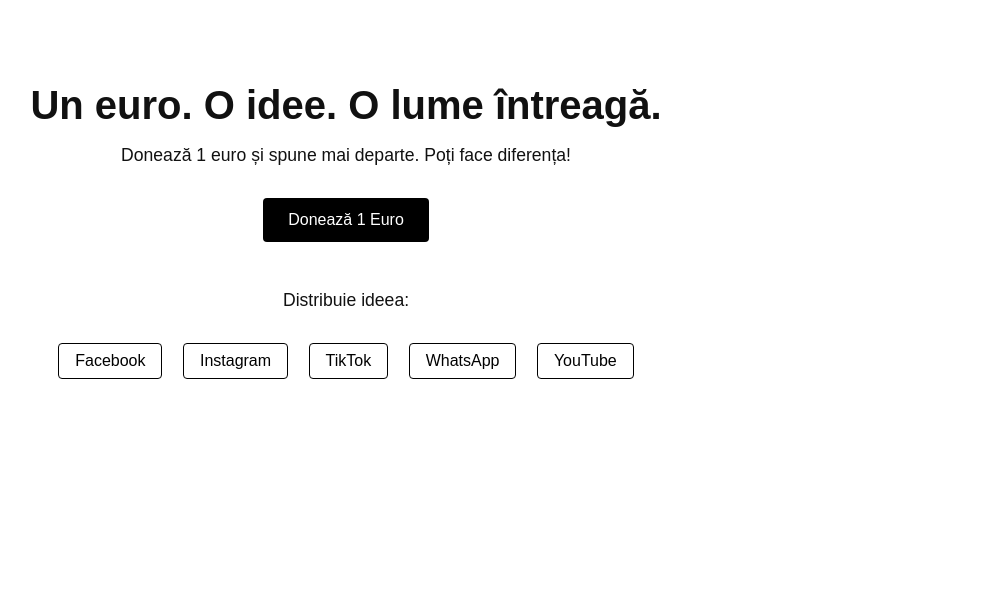
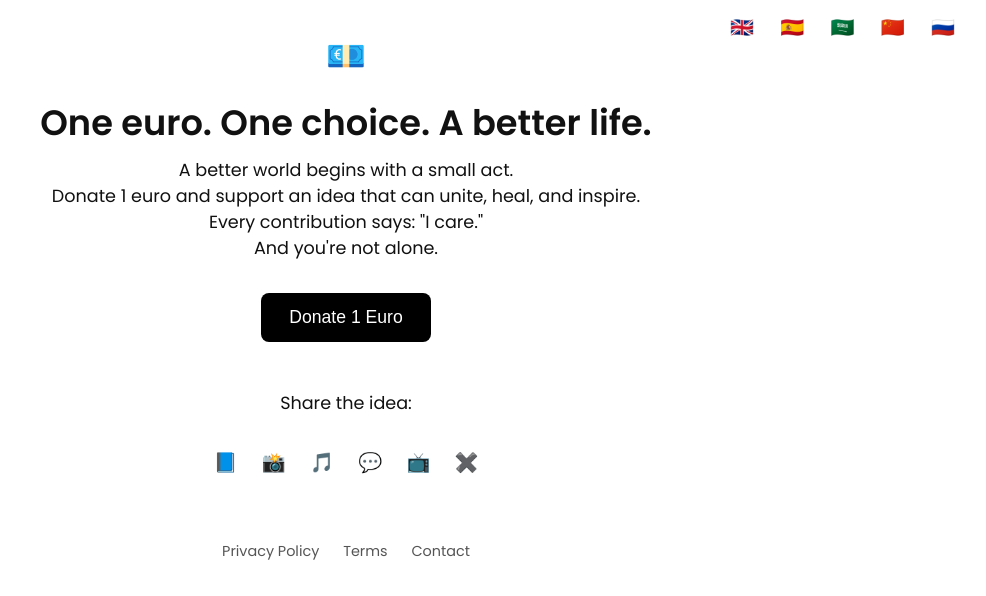
Before and after one commit to all1euro/1euro_project, a plain HTML site: page index.html in a window 1280 px wide. Shown: the whole page, without its empty margins (294-1280 px from the left). Drawn offline with Linux system fonts and the light colour scheme.

Commit message:
versiune multilingvă + design

```diff
--- a/index.html
+++ b/index.html
@@ -1,66 +1,206 @@
 <!DOCTYPE html>
-<html lang="ro">
+<html lang="en">
 <head>
-  <meta charset="UTF-8">
-  <title>1EuroProject - Donează</title>
-  <meta name="viewport" content="width=device-width, initial-scale=1">
+  <meta charset="UTF-8" />
+  <meta name="viewport" content="width=device-width, initial-scale=1.0" />
+  <title>1 Euro Project</title>
+  <link href="https://fonts.googleapis.com/css2?family=Poppins:wght@400;600&display=swap" rel="stylesheet">
   <style>
     body {
-      background-color: #fff;
+      margin: 0;
+      font-family: 'Poppins', sans-serif;
+      background: #fff;
       color: #111;
-      font-family: sans-serif;
       text-align: center;
-      padding: 3rem 1rem;
+      padding: 2rem 1rem;
     }
+
+    .lang-selector {
+      position: absolute;
+      top: 15px;
+      right: 20px;
+    }
+
+    .lang-selector button {
+      background: none;
+      border: none;
+      font-size: 1.2rem;
+      cursor: pointer;
+      margin: 0 5px;
+    }
+
+    .euro-symbol {
+      font-size: 2rem;
+      margin-bottom: 0.5rem;
+    }
+
     h1 {
-      font-size: 2.5rem;
-      margin-bottom: 1rem;
+      font-size: 2.2rem;
+      margin: 1rem 0 0.5rem;
     }
+
     p {
       font-size: 1.1rem;
-      margin-bottom: 2rem;
+      max-width: 600px;
+      margin: 0 auto 2rem;
     }
-    .btn {
-      background: black;
-      color: white;
+
+    .donate-button {
+      background-color: #000;
+      color: #fff;
+      padding: 14px 28px;
+      font-size: 1.1rem;
       border: none;
-      padding: 0.8rem 1.6rem;
-      font-size: 1rem;
-      border-radius: 4px;
+      border-radius: 8px;
       cursor: pointer;
+      transition: all 0.3s ease;
     }
-    .social {
+
+    .donate-button:hover {
+      box-shadow: 0 0 10px #000;
+      transform: scale(1.05);
+    }
+
+    .thank-you {
+      margin-top: 1.5rem;
+      font-weight: bold;
+      display: none;
+    }
+
+    .social-icons {
       margin-top: 3rem;
     }
-    .social a {
+
+    .social-icons a {
+      margin: 0 10px;
       display: inline-block;
-      margin: 0 0.5rem;
+      font-size: 1.2rem;
       text-decoration: none;
-      font-size: 1rem;
-      color: black;
-      border: 1px solid #000;
-      padding: 0.5rem 1rem;
-      border-radius: 4px;
+    }
+
+    .footer {
+      margin-top: 4rem;
+      font-size: 0.9rem;
+      color: #777;
+    }
+
+    .footer a {
+      color: #555;
+      text-decoration: none;
+      margin: 0 10px;
+    }
+
+    .footer a:hover {
+      text-decoration: underline;
     }
   </style>
 </head>
 <body>
-  <h1>Un euro. O idee. O lume întreagă.</h1>
-  <p>Donează 1 euro și spune mai departe. Poți face diferența!</p>
+  <div class="lang-selector">
+    <button onclick="setLang('en')">🇬🇧</button>
+    <button onclick="setLang('es')">🇪🇸</button>
+    <button onclick="setLang('ar')">🇸🇦</button>
+    <button onclick="setLang('zh')">🇨🇳</button>
+    <button onclick="setLang('ru')">🇷🇺</button>
+  </div>
 
-  <form action="https://www.paypal.com/donate" method="post" target="_blank">
-    <input type="hidden" name="hosted_button_id" value="YOUR_PAYPAL_BUTTON_ID" />
-    <input type="hidden" name="return" value="https://www.1europroject.com/thankyou.html" />
-    <input class="btn" type="submit" value="Donează 1 Euro">
-  </form>
+  <div class="euro-symbol">💶</div>
+  <h1 id="title">One euro. One choice. A better life.</h1>
+  <p id="subtitle">
+    A better world begins with a small act.
+    Donate 1 euro and support an idea that can unite, heal, and inspire.
+    Every contribution says: "I care."
+    And you're not alone.
+  </p>
 
-  <div class="social">
-    <p>Distribuie ideea:</p>
-    <a href="https://www.facebook.com/" target="_blank">Facebook</a>
-    <a href="https://www.instagram.com/" target="_blank">Instagram</a>
-    <a href="https://www.tiktok.com/" target="_blank">TikTok</a>
-    <a href="https://www.whatsapp.com/" target="_blank">WhatsApp</a>
-    <a href="https://www.youtube.com/" target="_blank">YouTube</a>
+  <button class="donate-button" onclick="showThankYou()">
+    Donate 1 Euro
+  </button>
+
+  <div class="thank-you" id="thankYou">Thank you for your support! ❤️</div>
+
+  <div class="social-icons">
+    <p>Share the idea:</p>
+    <a href="#" title="Facebook">📘</a>
+    <a href="#" title="Instagram">📸</a>
+    <a href="#" title="TikTok">🎵</a>
+    <a href="#" title="WhatsApp">💬</a>
+    <a href="#" title="YouTube">📺</a>
+    <a href="#" title="X (Twitter)">✖️</a>
   </div>
+
+  <div class="footer">
+    <a href="#">Privacy Policy</a>
+    <a href="#">Terms</a>
+    <a href="#">Contact</a>
+  </div>
+
+  <script>
+    const translations = {
+      en: {
+        title: "One euro. One choice. A better life.",
+        subtitle: `A better world begins with a small act.
+Donate 1 euro and support an idea that can unite, heal, and inspire.
+Every contribution says: "I care."
+And you're not alone.`,
+        thank: "Thank you for your support! ❤️"
+      },
+      es: {
+        title: "Un euro. Una elección. Una vida mejor.",
+        subtitle: `Un mundo mejor empieza con un pequeño gesto.
+Dona 1 euro y apoya una idea que puede unir, sanar e inspirar.
+Cada contribución dice: "Me importa".
+Y no estás solo.`,
+        thank: "¡Gracias por tu apoyo! ❤️"
+      },
+      ar: {
+        title: "يورو واحد. خيار واحد. حياة أفضل.",
+        subtitle: `عالم أفضل يبدأ بفعل صغير.
+تبرع بيورو واحد وادعم فكرة يمكن أن توحد وتلهم وتشفي.
+كل مساهمة تعني: "أنا أهتم".
+وأنت لست وحدك.`,
+        thank: "شكرًا لدعمك! ❤️"
+      },
+      zh: {
+        title: "一欧元，一个选择，更好的生活。",
+        subtitle: `更好的世界始于一个小小的行动。
+捐赠1欧元，支持一个可以团结、治愈和启发的理念。
+每一份捐助都在说：“我在乎。”
+你并不孤单。`,
+        thank: "感谢您的支持！❤️"
+      },
+      ru: {
+        title: "Один евро. Один выбор. Лучшая жизнь.",
+        subtitle: `Лучший мир начинается с маленького поступка.
+Пожертвуй 1 евро и поддержи идею, способную объединить, вдохновить и исцелить.
+Каждое пожертвование говорит: «Мне не всё равно».
+И ты не один.`,
+        thank: "Спасибо за вашу поддержку! ❤️"
+      }
+    };
+
+    function setLang(lang) {
+      const t = translations[lang];
+      if (t) {
+        document.getElementById("title").innerText = t.title;
+        document.getElementById("subtitle").innerText = t.subtitle;
+        document.getElementById("thankYou").innerText = t.thank;
+      }
+    }
+
+    function detectLang() {
+      const userLang = navigator.language || navigator.userLanguage;
+      const short = userLang.split("-")[0];
+      if (translations[short]) {
+        setLang(short);
+      }
+    }
+
+    function showThankYou() {
+      document.getElementById("thankYou").style.display = "block";
+    }
+
+    window.onload = detectLang;
+  </script>
 </body>
 </html>
```
